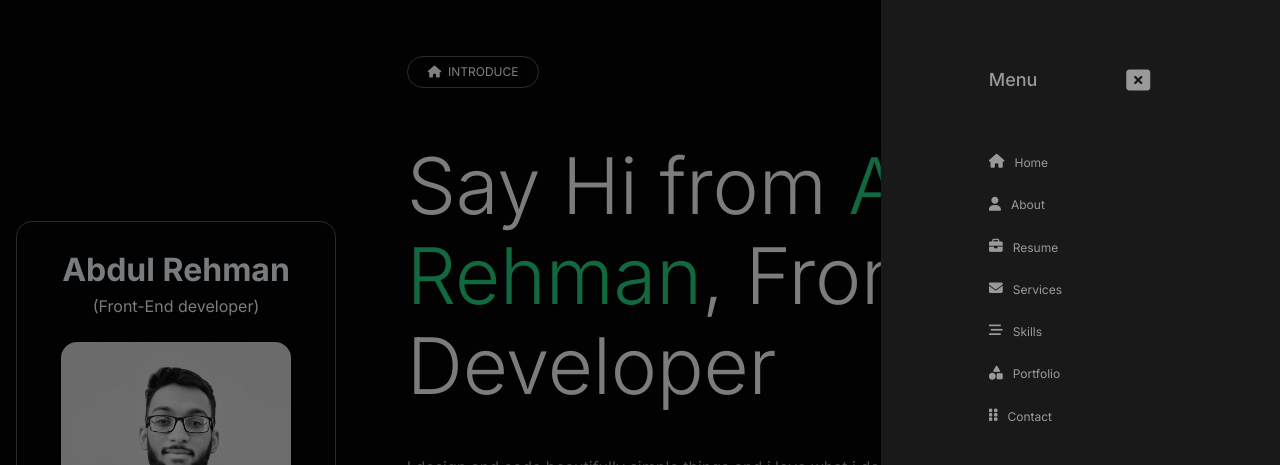
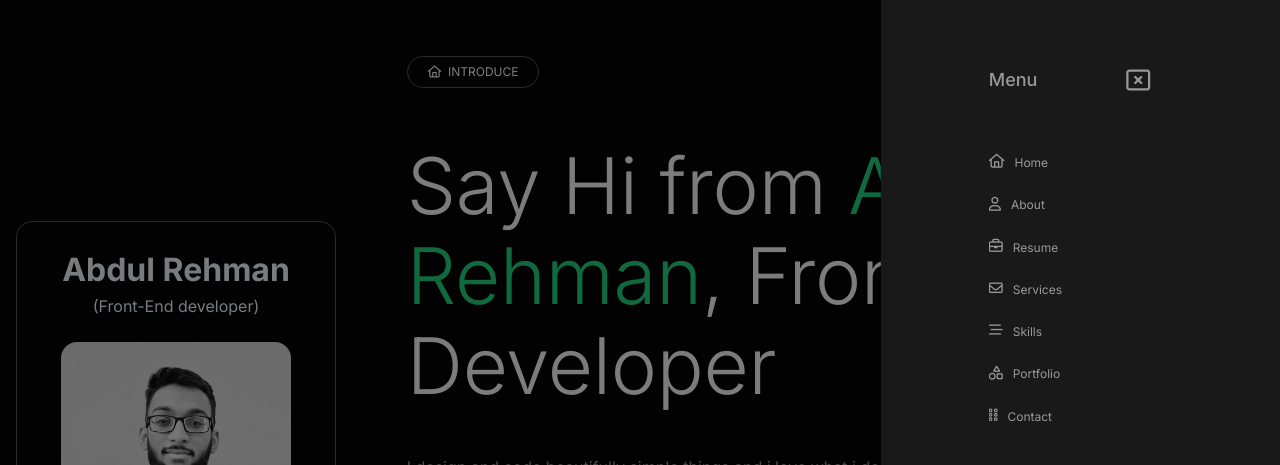
Before and after one commit to abdulrehmankz1/personal-portfolio, a React (Create React App) app: page / in a window 1280 px wide. Both pictures are taken after a click on the button 1184 px from the left and 95 px from the top of the page. Shown: the top 465 px of the page. Built offline with nearby package versions, Linux system fonts and the light colour scheme.

Commit message:
change icons

```diff
--- a/src/components/IntroSection.jsx
+++ b/src/components/IntroSection.jsx
@@ -23,7 +23,7 @@ function IntroSection() {
     <div className='custom-container mb-5 mt-xl-0 py-md-0 py-2 mt-5 py-xl-3' id='home'>
       <div className='d-flex justify-content-between'>
         <span class="badge rounded-pill section_badge" data-aos="fade-up">
-          <i class="fa-solid fa-house"></i>
+          <i class="fa-thin fa-house"></i>
           &nbsp; INTRODUCE
         </span>
         <span className='me-5 pe-5'>
@@ -35,7 +35,7 @@ function IntroSection() {
             <div class="offcanvas-header d-flex justify-content-between align-items-center text-center">
               <h5 class="offcanvas-title" id="offcanvasRightLabel">Menu</h5>
               <button type="button" data-bs-dismiss="offcanvas" aria-label="Close">
-                <i class="fa-solid fa-rectangle-xmark fa-xl"></i>
+                <i class="fa-thin fa-rectangle-xmark fa-xl"></i>
               </button>
             </div>
             <div class="offcanvas-body">
@@ -43,43 +43,43 @@ function IntroSection() {
                 <ul className="scroll-nav d-flex">
                   <li>
                     <Link to="home" smooth={true} duration={500}>
-                      <i className="fa-solid fa-house fa-sm"></i>
+                      <i className="fa-thin fa-house fa-sm"></i>
                       <span className="tooltiptext">Home</span>
                     </Link>
                   </li>
                   <li>
                     <Link to="about" smooth={true} duration={500}>
-                      <i className="fa-solid fa-user fa-sm"></i>
+                      <i className="fa-thin fa-user fa-sm"></i>
                       <span className="tooltiptext">About</span>
                     </Link>
                   </li>
                   <li>
                     <Link to="resume" smooth={true} duration={500}>
-                      <i className="fa-solid fa-briefcase fa-sm"></i>
+                      <i className="fa-thin fa-briefcase fa-sm"></i>
                       <span className="tooltiptext">Resume</span>
                     </Link>
                   </li>
                   <li>
                     <Link to="services" smooth={true} duration={500}>
-                      <i className="fa-solid fa-envelope fa-sm"></i>
+                      <i className="fa-thin fa-envelope fa-sm"></i>
                       <span className="tooltiptext">Services</span>
                     </Link>
                   </li>
                   <li>
                     <Link to="skills" smooth={true} duration={500}>
-                      <i className="fa-solid fa-bars-staggered fa-sm"></i>
+                      <i className="fa-thin fa-bars-staggered fa-sm"></i>
                       <span className="tooltiptext">Skills</span>
                     </Link>
                   </li>
                   <li>
                     <Link to="portfolio" smooth={true} duration={500}>
-                      <i className="fa-solid fa-shapes fa-sm"></i>
+                      <i className="fa-thin fa-shapes fa-sm"></i>
                       <span className="tooltiptext">Portfolio</span>
                     </Link>
                   </li>
                   <li>
                     <Link to="contact" smooth={true} duration={500}>
-                      <i className="fa-solid fa-grip-vertical fa-sm"></i>
+                      <i className="fa-thin fa-grip-vertical fa-sm"></i>
                       <span className="tooltiptext">Contact</span>
                     </Link>
                   </li>
@@ -123,7 +123,7 @@ function IntroSection() {
       </div>
       <div className='arrow_down ms-auto' onClick={scrollToPortfolio}>
         <img src="./assets/images/round-text.png" alt="round-text" />
-        <i class="fa-solid fa-arrow-down-long fa-2x"></i>
+        <i class="fa-thin fa-arrow-down-long fa-2x"></i>
       </div>
     </div>
   )
```
